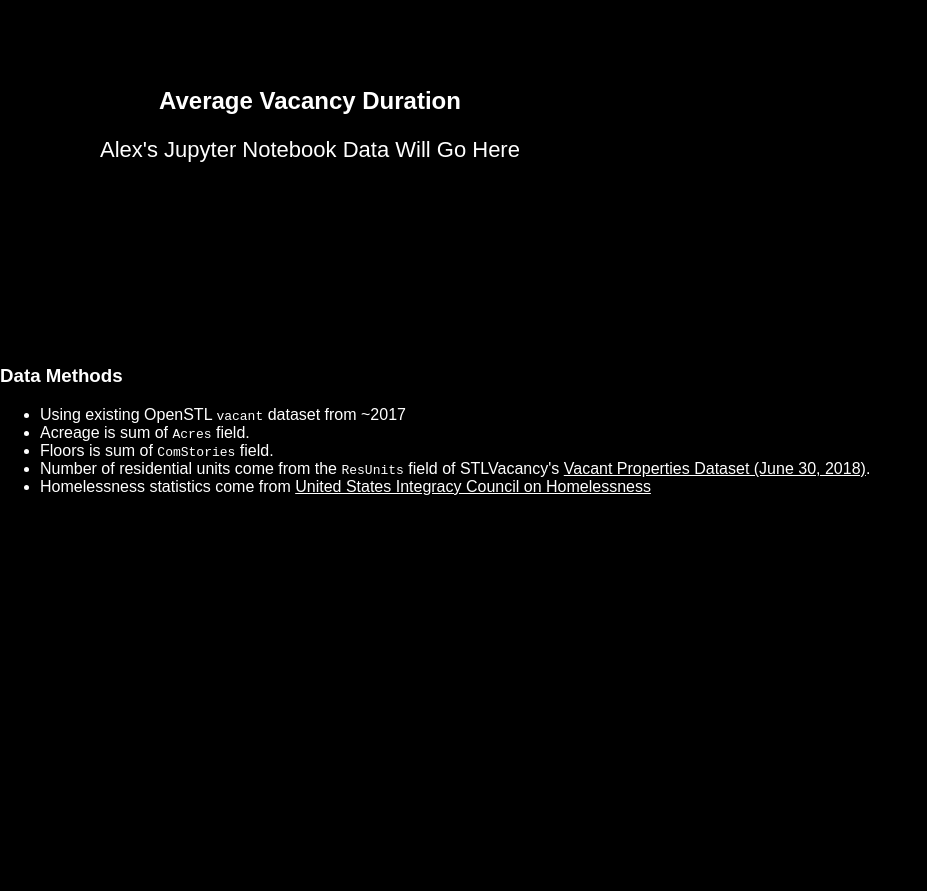
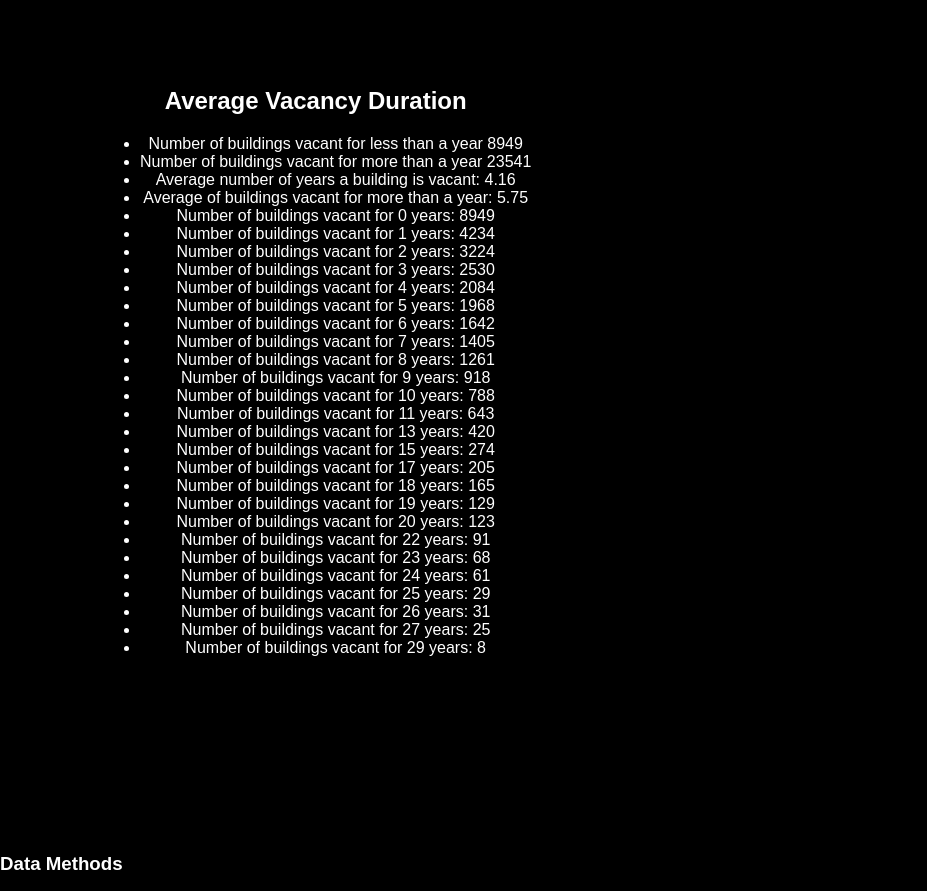
Before and after one commit to mrpetrocket/OpenDataDay2020, a plain HTML site: page VacancyIllustrated/index.html in a window 1280 px wide. Shown: the part 2280-3171 px from the top of the page, without its empty margins (0-927 px from the left). Before the commit the page ends 2792 px from the top, so only its background shows below. Drawn offline with Linux system fonts and the light colour scheme.

Commit message:
alex's numbers

```diff
--- a/VacancyIllustrated/index.html
+++ b/VacancyIllustrated/index.html
@@ -55,9 +55,37 @@
         <section id="average-vacancy">
             <div>
                 <h2>Average Vacancy Duration</h2>
-                <p>
-                    Alex's Jupyter Notebook Data Will Go Here
-                </p>
+                <ul>
+                   <li>Number of buildings vacant for less than a year 8949</li>
+                    <li>Number of buildings vacant for more than a year 23541</li>
+                    <li>Average number of years a building is vacant:  4.16</li>
+                    <li>Average of buildings vacant for more than a year:  5.75</li>
+                    <li>Number of buildings vacant for  0  years: 8949</li>
+                    <li>Number of buildings vacant for  1  years: 4234</li>
+                    <li>Number of buildings vacant for  2  years: 3224</li>
+                    <li>Number of buildings vacant for  3  years: 2530</li>
+                    <li>Number of buildings vacant for  4  years: 2084</li>
+                    <li>Number of buildings vacant for  5  years: 1968</li>
+                    <li>Number of buildings vacant for  6  years: 1642</li>
+                    <li>Number of buildings vacant for  7  years: 1405</li>
+                    <li>Number of buildings vacant for  8  years: 1261</li>
+                    <li>Number of buildings vacant for  9  years: 918</li>
+                    <li>Number of buildings vacant for  10  years: 788</li>
+                    <li>Number of buildings vacant for  11  years: 643</li>
+                    <li>Number of buildings vacant for  13  years: 420</li>
+                    <li>Number of buildings vacant for  15  years: 274</li>
+                    <li>Number of buildings vacant for  17  years: 205</li>
+                    <li>Number of buildings vacant for  18  years: 165</li>
+                    <li>Number of buildings vacant for  19  years: 129</li>
+                    <li>Number of buildings vacant for  20  years: 123</li>
+                    <li>Number of buildings vacant for  22  years: 91</li>
+                    <li>Number of buildings vacant for  23  years: 68</li>
+                    <li>Number of buildings vacant for  24  years: 61</li>
+                    <li>Number of buildings vacant for  25  years: 29</li>
+                    <li>Number of buildings vacant for  26  years: 31</li>
+                    <li>Number of buildings vacant for  27  years: 25</li>
+                    <li>Number of buildings vacant for  29  years: 8</li>
+                </ul>
             </div>
         </section>
     </section>
```
